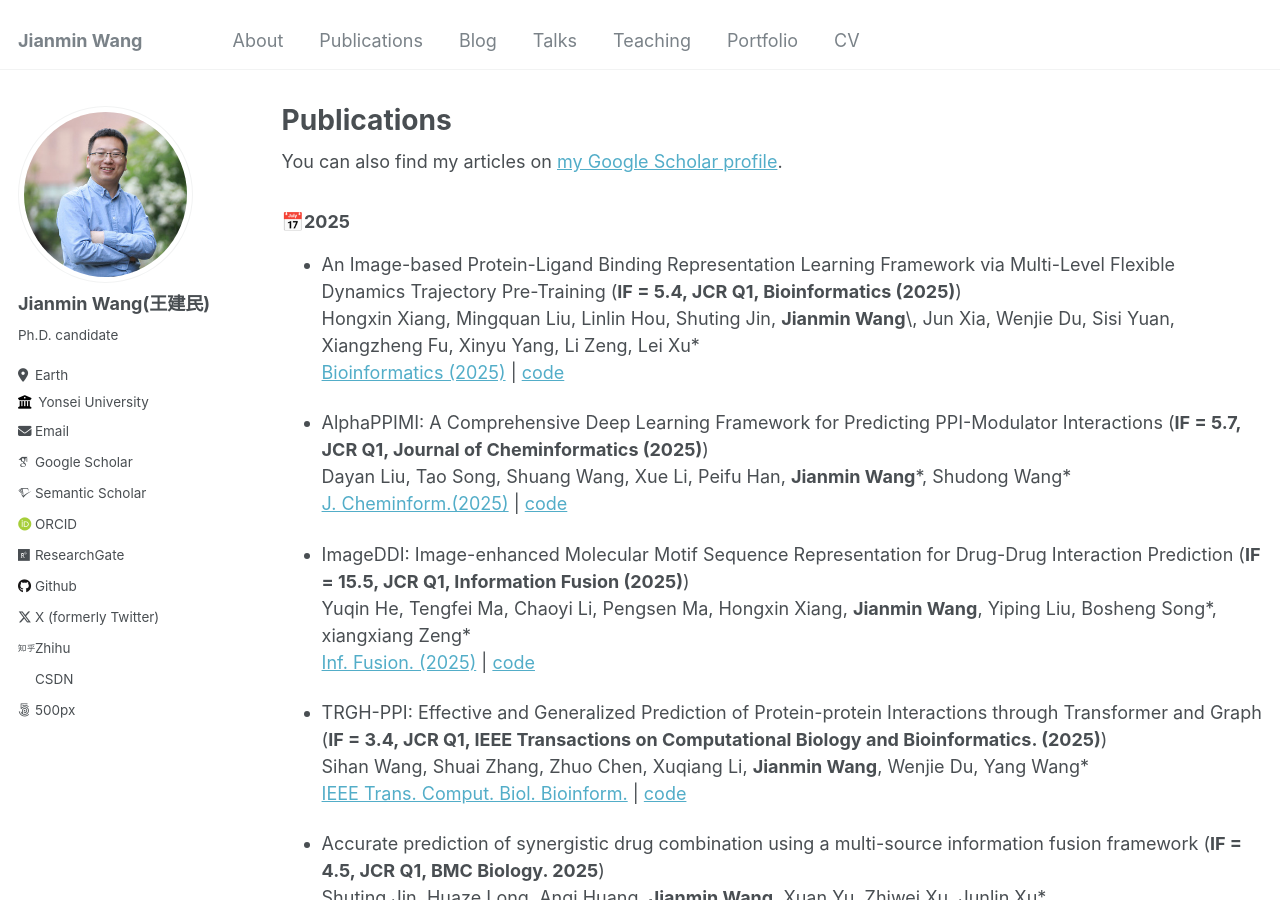
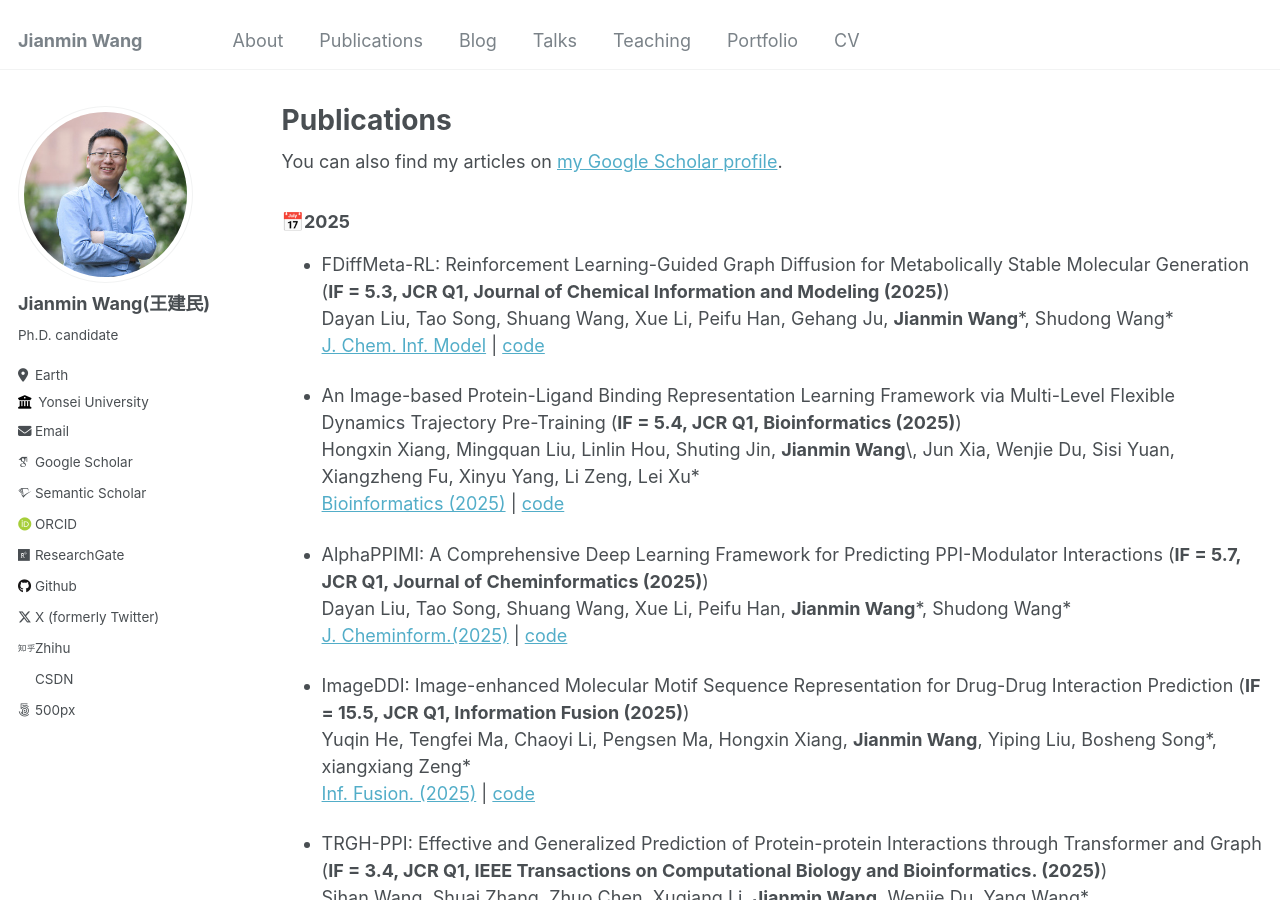
Before and after one commit to Jianmin2drugai/Jianmin2drugai.github.io, a Jekyll site: the page built from _pages/publications.md, in a window 1280 px wide and 900 px high. Built offline with Jekyll 4.4.1, drawn with Linux system fonts in a browser that asks for light colours; some web fonts are replaced.

Commit message:
Update publications.md

```diff
--- a/_pages/publications.md
+++ b/_pages/publications.md
@@ -16,6 +16,10 @@ author_profile: true
 {% endfor %}
 
 ### &#x1F4C5;2025
+
+*   FDiffMeta-RL: Reinforcement Learning-Guided Graph Diffusion for Metabolically Stable Molecular Generation (**IF = 5.3, JCR Q1, Journal of Chemical Information and Modeling (2025)**)
+    Dayan Liu, Tao Song, Shuang Wang, Xue Li, Peifu Han, Gehang Ju, **Jianmin Wang**\*, Shudong Wang\*
+    [J. Chem. Inf. Model](https://github.com/Bigrock-dd/DiffMeta) | [code](https://github.com/Bigrock-dd/DiffMeta)
 
 *   An Image-based Protein-Ligand Binding Representation Learning Framework via Multi-Level Flexible Dynamics Trajectory Pre-Training (**IF = 5.4, JCR Q1, Bioinformatics (2025)**)
     Hongxin Xiang, Mingquan Liu, Linlin Hou, Shuting Jin, **Jianmin Wang**\, Jun Xia, Wenjie Du, Sisi Yuan, Xiangzheng Fu, Xinyu Yang, Li Zeng, Lei Xu\*
```
